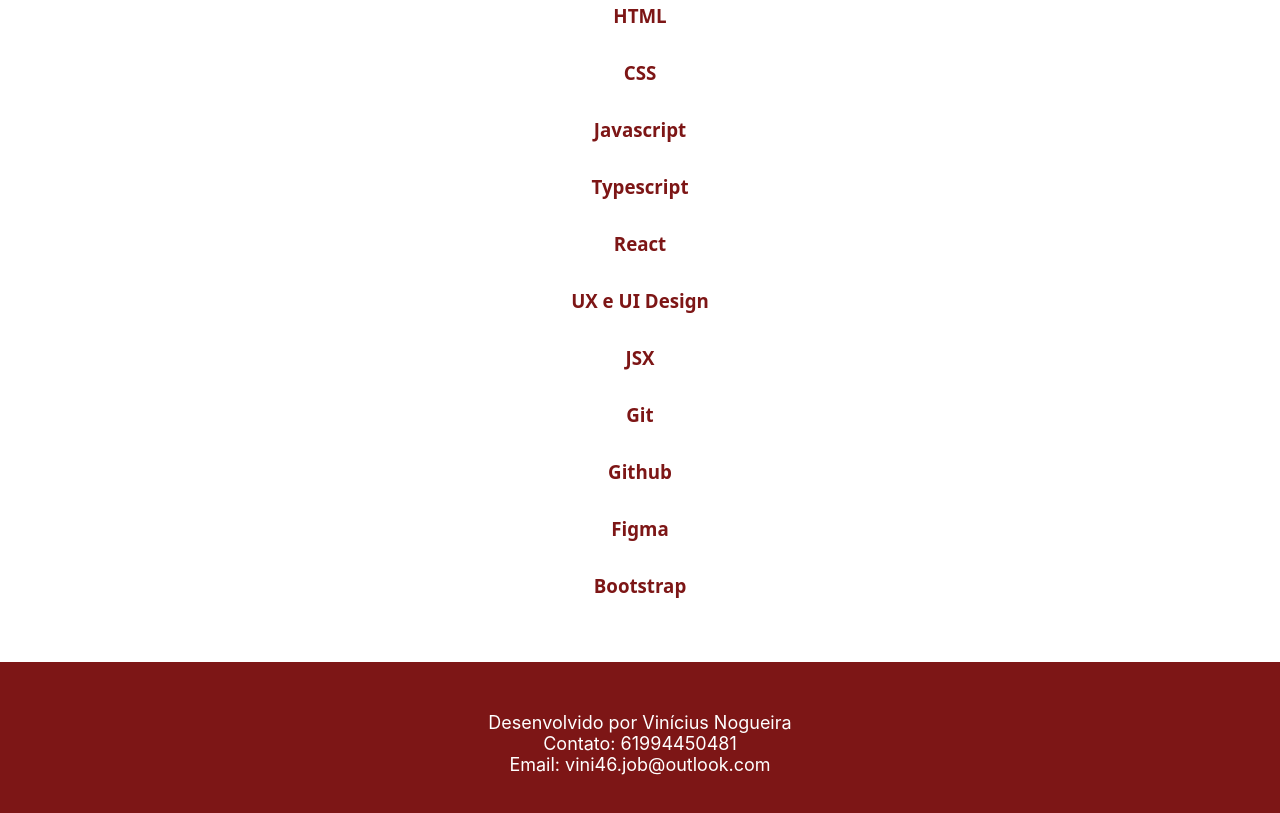
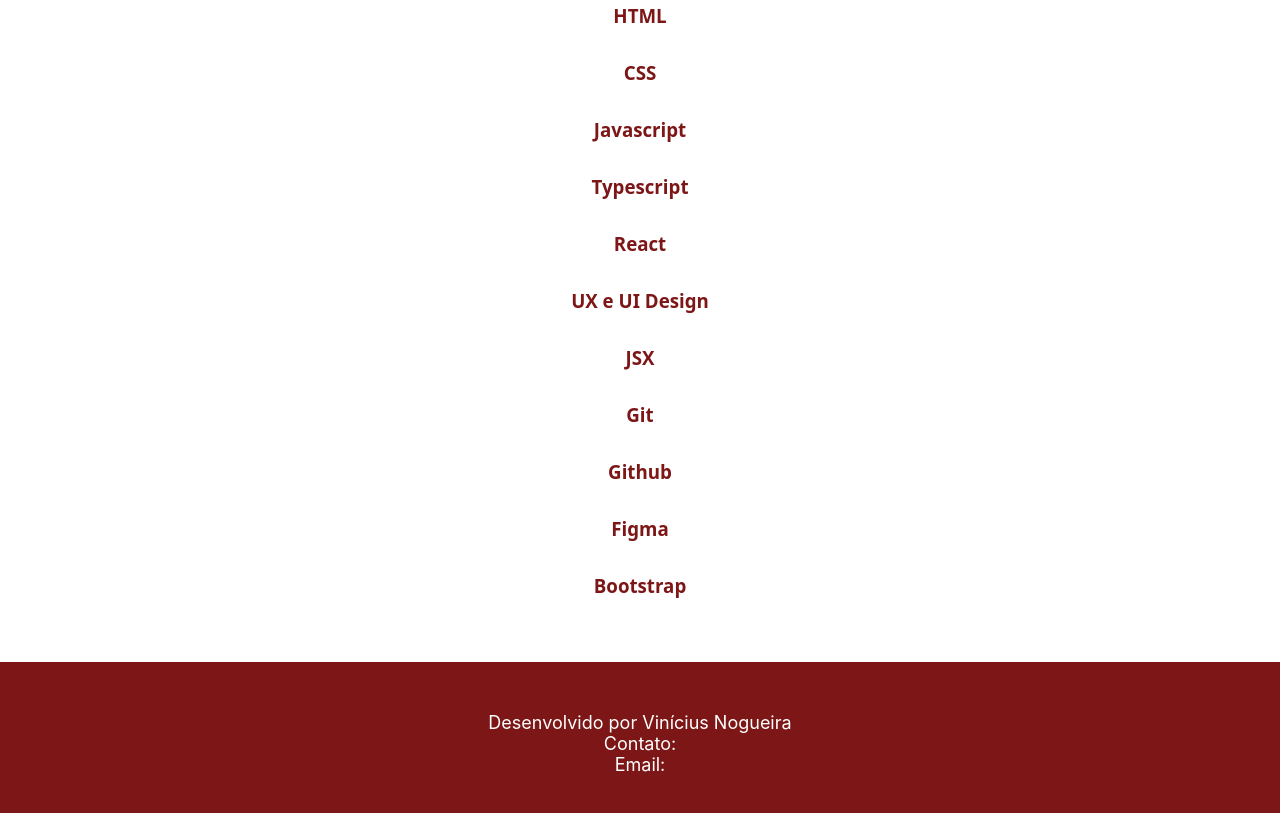
Before and after one commit to vinidevit/Portifolio, a plain HTML site: page index.html in a window 1280 px wide. Shown: the part 1826-2639 px from the top of the page. Drawn offline with Linux system fonts and the light colour scheme.

Commit message:
Update index.html

```diff
--- a/index.html
+++ b/index.html
@@ -102,8 +102,8 @@
         <footer>
 
         <p><span class="detail">Desenvolvido por Vinícius Nogueira</span></p>
-        <p><span class="detail">Contato: 61994450481</span></p>
-        <p><span class="detail">Email: vini46.job@outlook.com</span></p>
+        <p><span class="detail">Contato: </span></p>
+        <p><span class="detail">Email: </span></p>
 
     </footer>
         <!--footer fim-->
```
